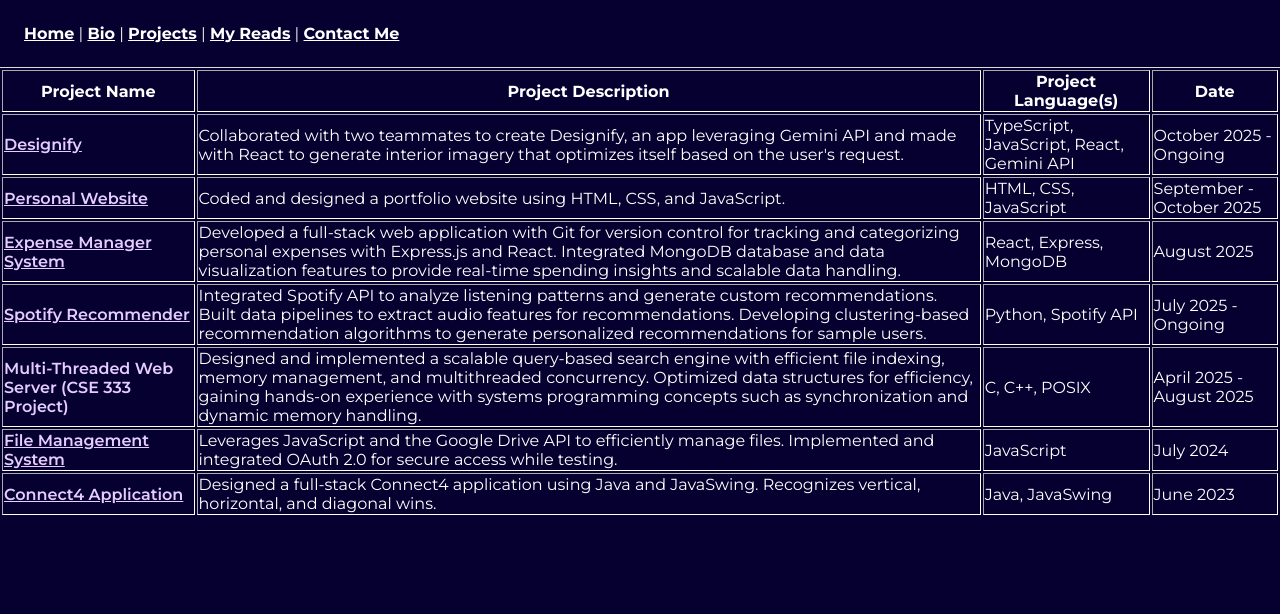
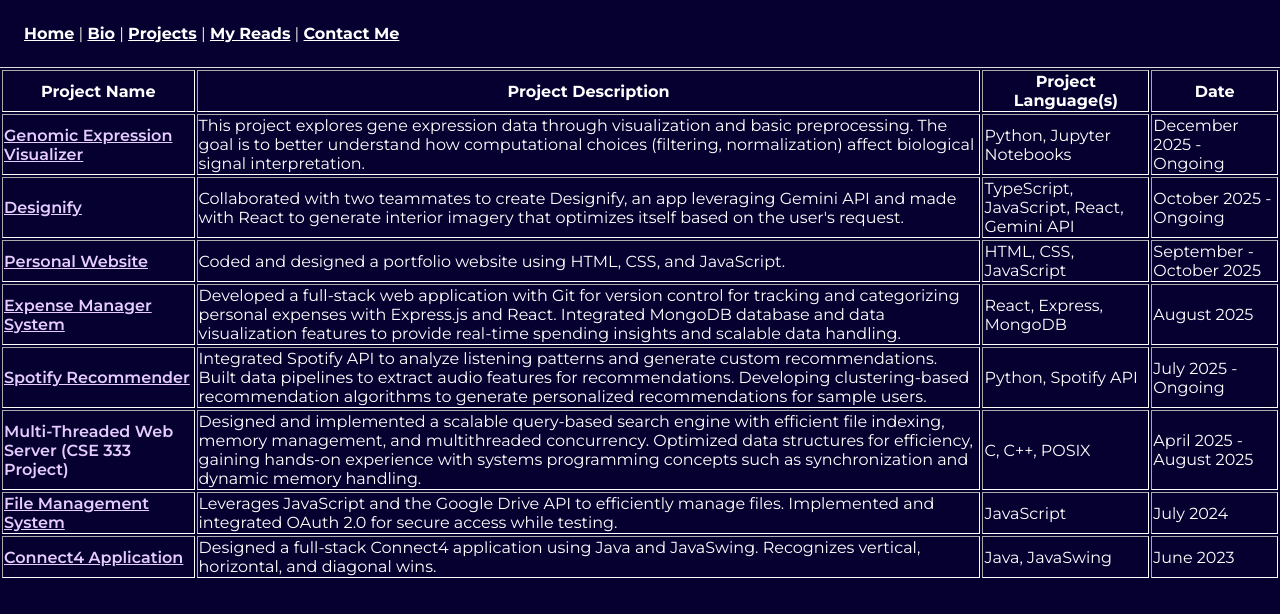
Before and after one commit to deetyk25/deetya-personal-web, a website: page projects.html in a window 1280 px wide. Drawn offline with Linux system fonts and the light colour scheme.

Commit message:
Updated projects page

```diff
--- a/projects.html
+++ b/projects.html
@@ -26,6 +26,12 @@
             <th>Project Description</th>
             <th>Project Language(s)</th>
             <th>Date</th>
+        </tr>
+        <tr>
+            <td><a href="https://github.com/deetyk25/genomic-expression-visualizer">Genomic Expression Visualizer </a></td>
+            <td>This project explores gene expression data through visualization and basic preprocessing. The goal is to better understand how computational choices (filtering, normalization) affect biological signal interpretation.</td>
+            <td>Python, Jupyter Notebooks</td>
+            <td>December 2025 - Ongoing</td>
         </tr>
         <tr>
             <td><a href="https://github.com/nguyenchristy/designify">Designify </a></td>
```
